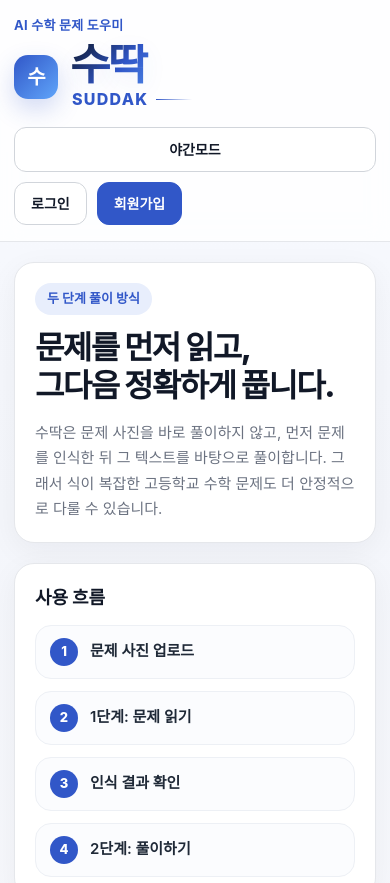
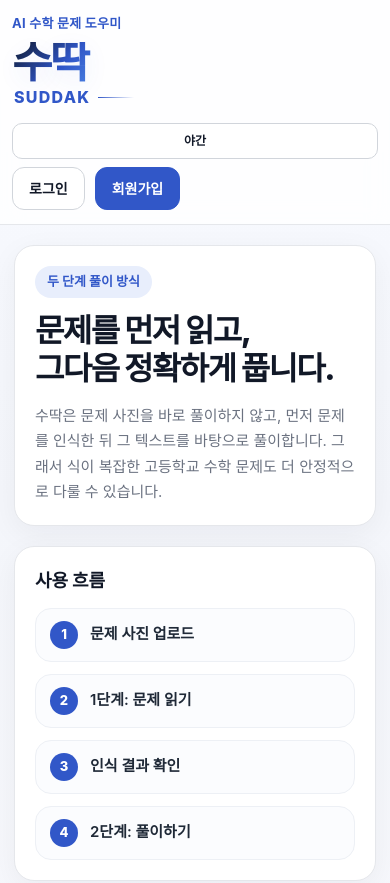
Before and after one commit to twoosun/suddak, a Next.js app: page / in a window 390 px wide. Shown: the top 883 px of the page. Built offline with nearby package versions, Linux system fonts and the light colour scheme; no server answers.

Commit message:
optimize mobile header actions

```diff
--- a/app/page.tsx
+++ b/app/page.tsx
@@ -108,12 +108,6 @@ export default function Home() {
         ? "linear-gradient(135deg, #ffffff 0%, #93c5fd 45%, #60a5fa 100%)"
         : "linear-gradient(135deg, #0f172a 0%, #3157c8 45%, #60a5fa 100%)",
       logoSub: isDark ? "#93c5fd" : "#3157c8",
-      logoBadgeBg: isDark
-        ? "linear-gradient(135deg, #1d4ed8 0%, #60a5fa 100%)"
-        : "linear-gradient(135deg, #3157c8 0%, #60a5fa 100%)",
-      logoBadgeShadow: isDark
-        ? "0 10px 24px rgba(37, 99, 235, 0.28)"
-        : "0 10px 24px rgba(49, 87, 200, 0.22)",
       subtleButtonBg: isDark ? "#0f172a" : "#ffffff",
       subtleButtonBorder: isDark ? "#374151" : "#d1d5db",
       subtleButtonText: isDark ? "#f9fafb" : "#111827",
@@ -140,15 +134,15 @@ export default function Home() {
   };
 
   const headerActionButtonStyle: React.CSSProperties = {
-    width: isMobile ? "100%" : "auto",
-    minHeight: "42px",
-    padding: isMobile ? "11px 14px" : "10px 14px",
-    borderRadius: "12px",
+    width: "100%",
+    minHeight: isMobile ? "36px" : "42px",
+    padding: isMobile ? "8px 8px" : "10px 14px",
+    borderRadius: isMobile ? "10px" : "12px",
     border: `1px solid ${theme.subtleButtonBorder}`,
     backgroundColor: theme.subtleButtonBg,
     color: theme.subtleButtonText,
     fontWeight: 700,
-    fontSize: "14px",
+    fontSize: isMobile ? "12px" : "14px",
     cursor: "pointer",
     whiteSpace: "nowrap",
   };
@@ -327,12 +321,19 @@ export default function Home() {
           style={{
             maxWidth: "1100px",
             margin: "0 auto",
-            padding: isMobile ? "16px 14px" : "18px 20px",
+            padding: isMobile ? "14px 12px" : "18px 20px",
             display: "flex",
-            flexDirection: isMobile ? "column" : "row",
-            alignItems: isMobile ? "stretch" : "center",
+            flexDirection: "column",
+            gap: "14px",
+          }}
+        >
+          <div
+            style={{
+              display: "flex",
+              alignItems: isMobile ? "flex-start" : "center",
               justifyContent: "space-between",
               gap: "16px",
+              flexDirection: isMobile ? "column" : "row",
             }}
           >
             <button
@@ -365,36 +366,10 @@ export default function Home() {
                 style={{
                   display: "flex",
                   alignItems: "center",
-                gap: isMobile ? "12px" : "16px",
+                  gap: isMobile ? "8px" : "10px",
                   flexWrap: "wrap",
                 }}
               >
-              <div
-                style={{
-                  width: isMobile ? "44px" : "56px",
-                  height: isMobile ? "44px" : "56px",
-                  borderRadius: isMobile ? "14px" : "18px",
-                  background: theme.logoBadgeBg,
-                  boxShadow: theme.logoBadgeShadow,
-                  display: "flex",
-                  alignItems: "center",
-                  justifyContent: "center",
-                  flexShrink: 0,
-                }}
-              >
-                <span
-                  style={{
-                    color: "#ffffff",
-                    fontWeight: 900,
-                    fontSize: isMobile ? "20px" : "26px",
-                    letterSpacing: "-0.04em",
-                    lineHeight: 1,
-                  }}
-                >
-                  수
-                </span>
-              </div>
-
                 <div
                   style={{
                     display: "flex",
@@ -455,14 +430,13 @@ export default function Home() {
               </div>
             </button>
 
+            {!isMobile && (
               <div
                 style={{
                   display: "grid",
-              gridTemplateColumns: isMobile ? "1fr" : "repeat(3, auto)",
+                  gridTemplateColumns: session ? "repeat(3, auto)" : "auto auto",
                   gap: "10px",
-              width: isMobile ? "100%" : "auto",
-              alignItems: "stretch",
-              justifyContent: isMobile ? "stretch" : "end",
+                  alignItems: "center",
                 }}
               >
                 <button
@@ -480,21 +454,52 @@ export default function Home() {
                     >
                       기록
                     </button>
+                    <button
+                      onClick={handleLogout}
+                      style={headerActionButtonStyle}
+                    >
+                      로그아웃
+                    </button>
+                  </>
+                ) : (
+                  <AuthButtons />
+                )}
+              </div>
+            )}
+          </div>
+
+          {isMobile && (
+            <div
+              style={{
+                display: "grid",
+                gridTemplateColumns: session ? "repeat(3, 1fr)" : "1fr",
+                gap: "8px",
+                width: "100%",
+              }}
+            >
+              <button
+                onClick={() => setIsDark((prev) => !prev)}
+                style={headerActionButtonStyle}
+              >
+                {isDark ? "주간" : "야간"}
+              </button>
+
+              {session ? (
+                <>
+                  <button onClick={handleGoHistory} style={headerActionButtonStyle}>
+                    기록
+                  </button>
                   <button onClick={handleLogout} style={headerActionButtonStyle}>
                     로그아웃
                   </button>
                 </>
               ) : (
-              <div
-                style={{
-                  gridColumn: isMobile ? "1 / -1" : "auto",
-                  width: isMobile ? "100%" : "auto",
-                }}
-              >
+                <div style={{ gridColumn: "1 / -1" }}>
                   <AuthButtons />
                 </div>
               )}
             </div>
+          )}
         </div>
       </header>
 
```
Lines whose indentation alone changed are shown as unchanged.
